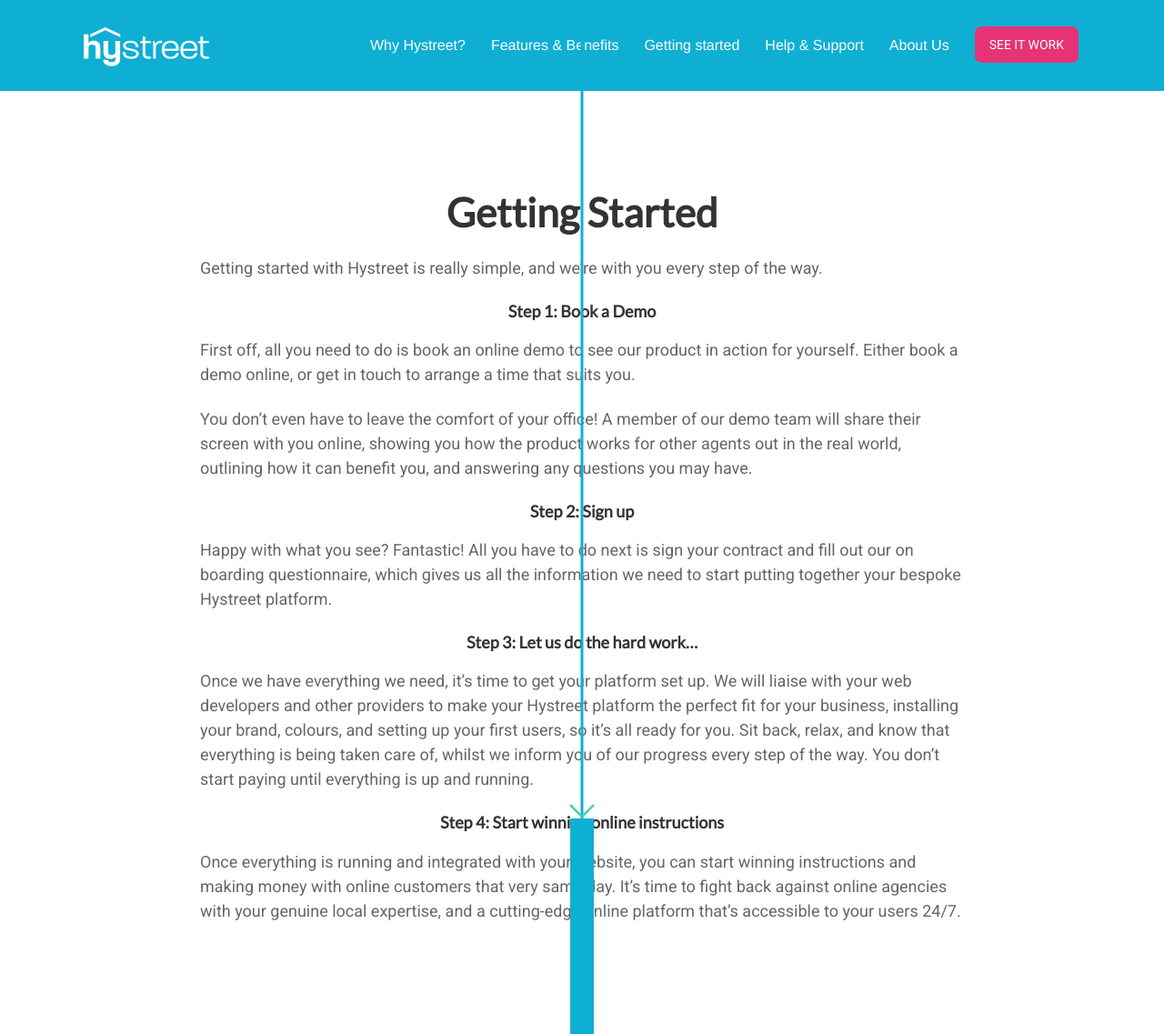
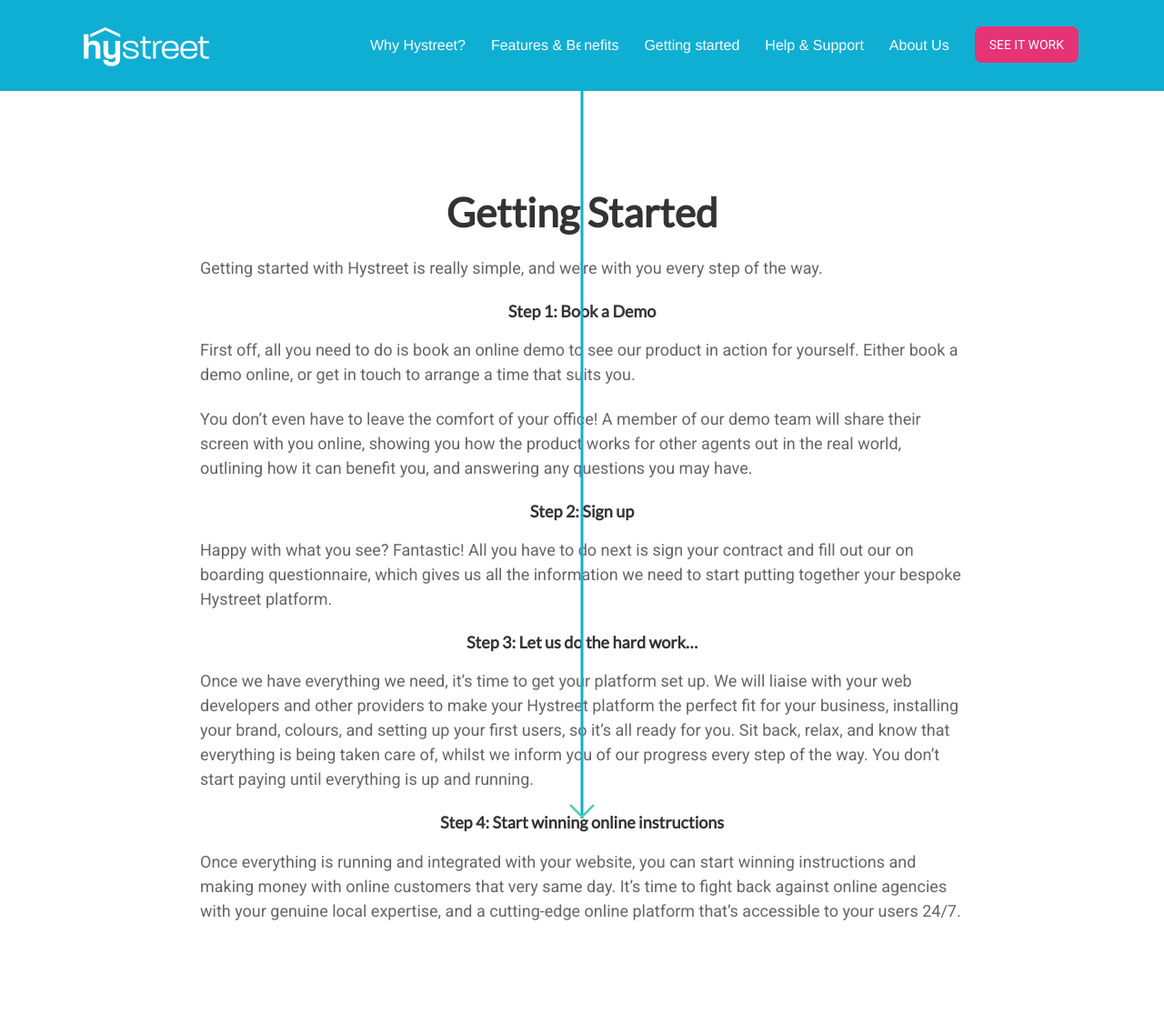
Before and after one commit to hystreet/hystreet.github.io, a Jekyll site: the page built from support/getting-started/index.html, in a window 1280 px wide. Shown: the top 1137 px of the page at 91% size. Built offline with Jekyll 4.4.1, drawn with Linux system fonts in a browser that asks for light colours; some web fonts are replaced; a script that is not in the unit is left out; grey boxes are pictures that could not be loaded.

Commit message:
Update style.css

```diff
--- a/css/style.css
+++ b/css/style.css
@@ -1132,20 +1132,3 @@
     content: "";
     background: #0fafd4;
 }
-
-.getting-started__header:after {
-    position: absolute;
-    top: 0px;
-    left: 50%;
-    -webkit-transform: translateX(-50%);
-    -moz-transform: translateX(-50%);
-    -ms-transform: translateX(-50%);
-    -o-transform: translateX(-50%);
-    transform: translateX(-50%);
-    width: 26px;
-    height: 100%;
-    content: "";
-    background: #0fafd4;
-    /* height: 300%; */
-    top: 100%;
-}
```
